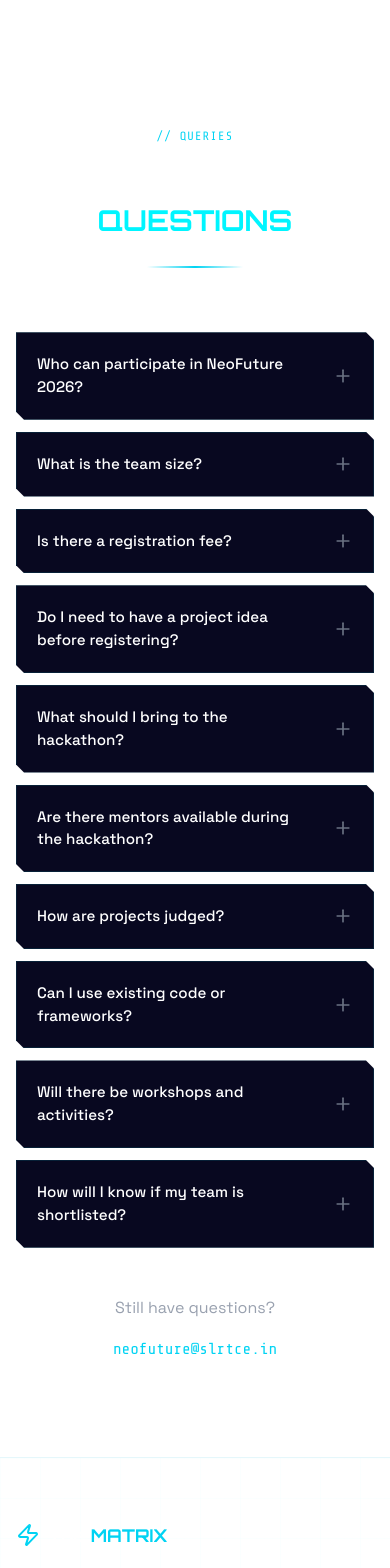
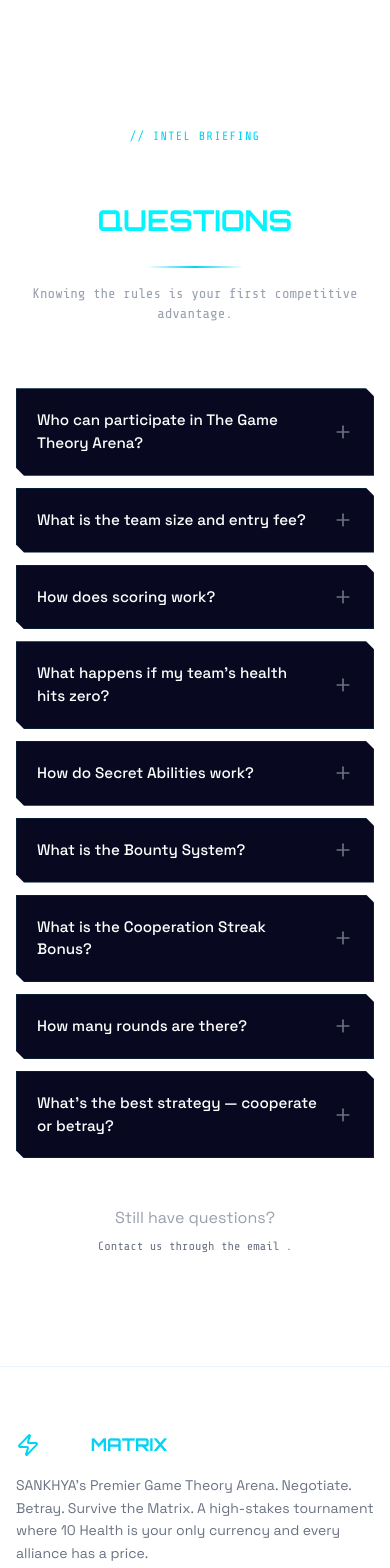
Before and after one commit to Shlok-Parekh09/Create-interactive-website-clone, a React (Vite) app: page / in a window 390 px wide. Shown: the part 7180-8748 px from the top of the page. Built offline with nearby package versions, Linux system fonts and the light colour scheme.

Commit message:
refactor: Update FAQ content and remove phone number from footer

```diff
--- a/src/app/components/FAQ.tsx
+++ b/src/app/components/FAQ.tsx
@@ -3,44 +3,40 @@ import { Plus, Minus } from "lucide-react";
 
 const faqs = [
   {
-    q: "Who can participate in NeoFuture 2026?",
-    a: "NeoFuture is open to all currently enrolled undergraduate and postgraduate students from any college in India. Students from any branch or discipline are welcome to participate.",
+    q: "Who can participate in The Game Theory Arena?",
+    a: "The tournament is open to all currently enrolled undergraduate students. Players from any branch or discipline are welcome — strategy knows no department.",
   },
   {
-    q: "What is the team size?",
-    a: "Teams can have a minimum of 2 members and a maximum of 4 members. Solo registrations are not allowed. All team members must be registered students.",
+    q: "What is the team size and entry fee?",
+    a: "Teams consist of exactly 3 players. There is a one-time entry fee of ₹40 per team (not per person). Make sure all 3 members are present and registered before the tournament begins.",
   },
   {
-    q: "Is there a registration fee?",
-    a: "No! NeoFuture 2026 is completely free to participate. There is no registration fee for participants. Food, accommodation (on campus), and other necessities will be provided during the event.",
+    q: "How does scoring work?",
+    a: "Points are earned through duels using the Cooperate/Betray mechanic. Mutual cooperation gives both players +3 pts. Betraying a cooperator gives you +5 pts but the opponent 0. Mutual betrayal gives only +1 pt both. The team with the highest points at the end wins.",
   },
   {
-    q: "Do I need to have a project idea before registering?",
-    a: "You can register with or without an idea. However, teams will need to submit a brief abstract and problem statement of their planned project after shortlisting. Problem statements will also be revealed at the time of the event.",
+    q: "What happens if my team's health hits zero?",
+    a: "Immediate elimination — regardless of your point total. Teams start with 10 health. Reckless mutual betrayals, Sword and Arrows abilities, and Poison can eat through your health fast. Survival is just as important as scoring.",
   },
   {
-    q: "What should I bring to the hackathon?",
-    a: "Bring your laptop, charger, college ID, and any hardware components you plan to use. Venue WiFi will be provided. You're allowed to bring your own hardware (Raspberry Pi, Arduino, sensors, etc.) based on your track.",
+    q: "How do Secret Abilities work?",
+    a: "Each player holds one secret ability card (Shield, Sword, Poison, Arrows, or Healing Potion), drafted so no two teams have the same setup. Abilities are one-time use per player for the entire tournament and must be declared at the same moment you reveal your Cooperate/Betray choice. Use them wisely — you only get one shot.",
   },
   {
-    q: "Are there mentors available during the hackathon?",
-    a: "Yes! We have 50+ industry mentors from leading tech companies who will be available throughout the 36 hours to guide, review, and provide technical support for your projects.",
+    q: "What is the Bounty System?",
+    a: "After a set number of Round all the participate team can decide one team The bounty team And if the boundary team is killed the team which killed it may get 50% of all points earn by the team",
   },
   {
-    q: "How are projects judged?",
-    a: "Projects are judged based on Innovation (30%), Technical Implementation (30%), Impact & Scalability (20%), Presentation & Demo (20%). A panel of industry experts and academia will evaluate all final submissions.",
+    q: "What is the Cooperation Streak Bonus?",
+    a: "If you and the same opponent mutually cooperate in two consecutive duels (across any rounds), both teams earn a bonus +1 point on that second cooperation. Betraying your streak partner resets the counter to zero — and may trigger a Bounty against you.",
   },
   {
-    q: "Can I use existing code or frameworks?",
-    a: "You can use open-source frameworks, libraries, APIs, and tools. However, the core logic and solution must be built during the hackathon. Using pre-built templates or submitting existing projects is not allowed.",
+    q: "How many rounds are there?",
+    a: "The host announces the total number of rounds before the tournament begins (typically 5 or 6). This number is fixed and visible to all participants throughout — no hidden extensions, no surprises. Every decision counts, especially in the final rounds.",
   },
   {
-    q: "Will there be workshops and activities?",
-    a: "Yes! Alongside hacking, there will be tech talks, workshops on AI/ML, blockchain, and cloud, fun activities, networking sessions, and midnight surprises to keep the energy high.",
-  },
-  {
-    q: "How will I know if my team is shortlisted?",
-    a: "Shortlisted teams will be notified via email by April 22, 2026. Keep an eye on your registered email and also follow our social media channels for updates.",
+    q: "What's the best strategy — cooperate or betray?",
+    a: "That's the game. Pure betrayal burns health and invites Bounties. Pure cooperation leaves you vulnerable to Sword and Arrows. The optimal play shifts every round based on your opponents, your health, your abilities, and the cooperation streaks in play. Read the room — and your opponents.",
   },
 ];
 
@@ -60,7 +56,7 @@ export function FAQ() {
             className="text-cyan-400 text-xs tracking-widest uppercase mb-3"
             style={{ fontFamily: "Share Tech Mono, monospace" }}
           >
-            // QUERIES
+            // INTEL BRIEFING
           </p>
           <h2
             className="text-white"
@@ -73,6 +69,12 @@ export function FAQ() {
             FREQUENTLY ASKED <span style={{ color: "#00f5ff" }}>QUESTIONS</span>
           </h2>
           <div className="w-24 h-0.5 bg-gradient-to-r from-transparent via-cyan-400 to-transparent mx-auto mt-6" />
+          <p
+            className="text-gray-400 mt-4 text-sm"
+            style={{ fontFamily: "Share Tech Mono, monospace" }}
+          >
+            Knowing the rules is your first competitive advantage.
+          </p>
         </div>
 
         {/* FAQ items */}
@@ -82,23 +84,40 @@ export function FAQ() {
               key={index}
               className="border transition-all duration-300"
               style={{
-                borderColor: openIndex === index ? "rgba(0,245,255,0.4)" : "rgba(0,245,255,0.1)",
-                backgroundColor: openIndex === index ? "rgba(0,245,255,0.03)" : "#080820",
-                clipPath: "polygon(0 0, calc(100% - 8px) 0, 100% 8px, 100% 100%, 8px 100%, 0 calc(100% - 8px))",
+                borderColor:
+                  openIndex === index
+                    ? "rgba(0,245,255,0.4)"
+                    : "rgba(0,245,255,0.1)",
+                backgroundColor:
+                  openIndex === index ? "rgba(0,245,255,0.03)" : "#080820",
+                clipPath:
+                  "polygon(0 0, calc(100% - 8px) 0, 100% 8px, 100% 100%, 8px 100%, 0 calc(100% - 8px))",
               }}
             >
               <button
                 className="w-full flex items-center justify-between p-5 text-left group"
-                onClick={() => setOpenIndex(openIndex === index ? null : index)}
+                onClick={() =>
+                  setOpenIndex(openIndex === index ? null : index)
+                }
               >
                 <span
-                  className={`transition-colors ${openIndex === index ? "text-cyan-400" : "text-white group-hover:text-cyan-300"}`}
-                  style={{ fontFamily: "Space Grotesk, sans-serif", fontSize: "0.95rem", fontWeight: 500 }}
+                  className={`transition-colors ${
+                    openIndex === index
+                      ? "text-cyan-400"
+                      : "text-white group-hover:text-cyan-300"
+                  }`}
+                  style={{
+                    fontFamily: "Space Grotesk, sans-serif",
+                    fontSize: "0.95rem",
+                    fontWeight: 500,
+                  }}
                 >
                   {faq.q}
                 </span>
                 <span
-                  className={`ml-4 flex-shrink-0 transition-all duration-300 ${openIndex === index ? "text-cyan-400 rotate-0" : "text-gray-500 rotate-0"}`}
+                  className={`ml-4 flex-shrink-0 transition-all duration-300 ${
+                    openIndex === index ? "text-cyan-400" : "text-gray-500"
+                  }`}
                 >
                   {openIndex === index ? (
                     <Minus className="w-5 h-5" />
@@ -110,11 +129,17 @@ export function FAQ() {
 
               <div
                 className="overflow-hidden transition-all duration-300"
-                style={{ maxHeight: openIndex === index ? "300px" : "0px", opacity: openIndex === index ? 1 : 0 }}
+                style={{
+                  maxHeight: openIndex === index ? "300px" : "0px",
+                  opacity: openIndex === index ? 1 : 0,
+                }}
               >
                 <div
                   className="px-5 pb-5 text-gray-400 leading-relaxed border-t border-cyan-500/10 pt-4"
-                  style={{ fontFamily: "Space Grotesk, sans-serif", fontSize: "0.9rem" }}
+                  style={{
+                    fontFamily: "Space Grotesk, sans-serif",
+                    fontSize: "0.9rem",
+                  }}
                 >
                   {faq.a}
                 </div>
@@ -125,16 +150,18 @@ export function FAQ() {
 
         {/* Still have questions */}
         <div className="mt-12 text-center">
-          <p className="text-gray-400 mb-4" style={{ fontFamily: "Space Grotesk, sans-serif" }}>
+          <p
+            className="text-gray-400 mb-2"
+            style={{ fontFamily: "Space Grotesk, sans-serif" }}
+          >
             Still have questions?
           </p>
-          <a
-            href="mailto:neofuture@slrtce.in"
-            className="text-cyan-400 hover:text-cyan-300 transition-colors"
+          <p
+            className="text-gray-500 text-xs mb-4"
             style={{ fontFamily: "Share Tech Mono, monospace" }}
           >
-            neofuture@slrtce.in
-          </a>
+            Contact us through the email .
+          </p>
         </div>
       </div>
     </section>
--- a/src/app/components/Footer.tsx
+++ b/src/app/components/Footer.tsx
@@ -18,7 +18,6 @@ const footerLinks: Record<string, FooterLink[]> = {
   ],
   "Contact": [
     { label: "sbmpcemaths@gmail.com", href: "mailto:sbmpcemaths@gmail.com", icon: <Mail className="w-3.5 h-3.5" /> },
-    { label: "+91 9137143315", href: "tel:+919137143315", icon: <Phone className="w-3.5 h-3.5" /> },
     { label: "Irla, N. R. G. Marg, opp. Cooper Hospital, Navpada, Suvarna Nagar, Vile Parle, Mumbai - 400056", href: "https://maps.google.com/?q=Irla,NRG+Marg,Opposite+Cooper+Hospital,Vile+Parle,Mumbai,400056", icon: <MapPin className="w-3.5 h-3.5" /> },
   ],
 };
```
